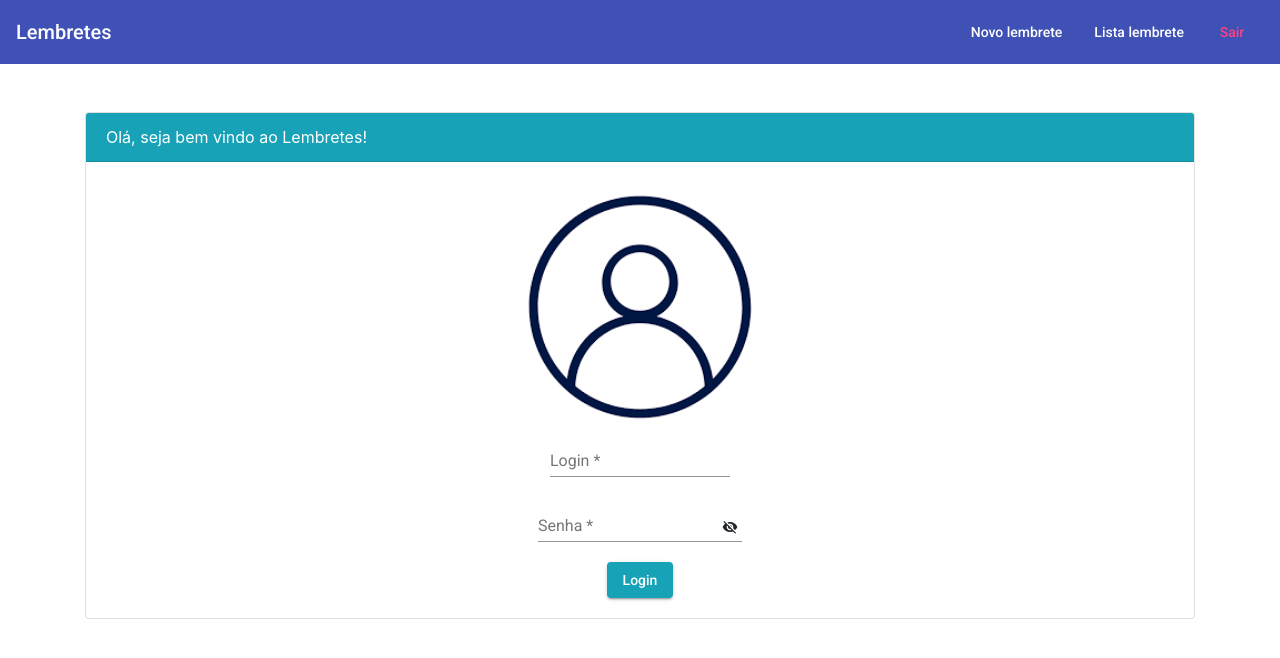
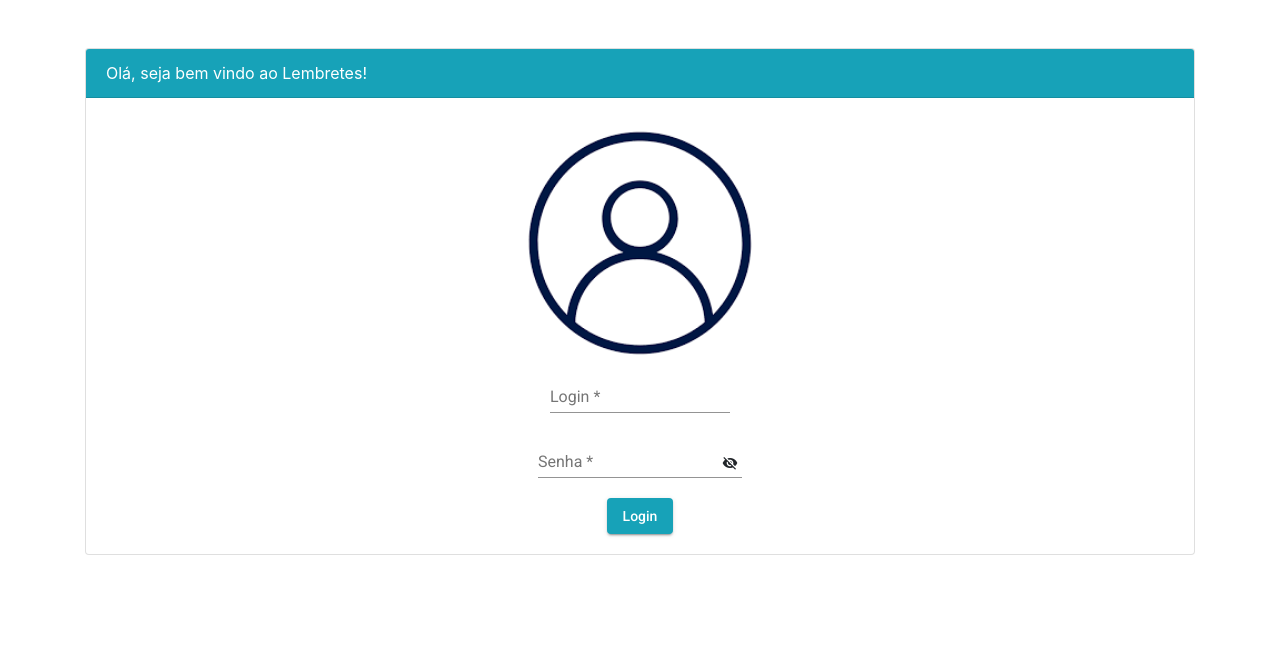
Before and after one commit to lucascstro/PROJETO_LEMBRETRES, an Angular app: page / in a window 1280 px wide. Shown: the top 658 px of the page. Built offline with nearby package versions, Linux system fonts and the light colour scheme.

Commit message:
Projeto Finalizado

```diff
--- a/src/app/app.component.html
+++ b/src/app/app.component.html
@@ -1,4 +1,3 @@
-<app-cabecalho></app-cabecalho>
 <main>
     <router-outlet></router-outlet>
 </main>
--- a/src/app/app.component.ts
+++ b/src/app/app.component.ts
@@ -7,6 +7,6 @@ import { Component } from '@angular/core';
 })
 export class AppComponent {
   title = 'projetoteste';
-
+  public logado : boolean = false;
 
 }
--- a/src/app/cabecalho/cabecalho.component.html
+++ b/src/app/cabecalho/cabecalho.component.html
@@ -2,7 +2,7 @@
     <span><a>Lembretes</a></span>
     <span class="separador"></span>
     <ul>
-      <li ng-show="li">
+        <li>
             <a mat-button routerLink="/criar" routerLinkActive="mat-accent">
         Novo lembrete
       </a>
--- a/src/app/cabecalho/cabecalho.component.ts
+++ b/src/app/cabecalho/cabecalho.component.ts
@@ -9,7 +9,9 @@ export class CabecalhoComponent implements OnInit {
 
   constructor() { }
 
+
   ngOnInit(): void {
+
   }
 
 
--- a/src/app/lembretes/formulario/formulario.component.html
+++ b/src/app/lembretes/formulario/formulario.component.html
@@ -1,3 +1,4 @@
+<app-cabecalho></app-cabecalho>
 <form (submit)="onSalvarLembrete(lembreteForm)" #lembreteForm="ngForm">
     <div class="container">
         <div class="card mt-5">
@@ -7,14 +8,14 @@
                     <div class="col-8">
                         <mat-form-field class="col-12">
                             <mat-label>Titulo</mat-label>
-                            <input type="text" matInput name="titulo" ngModel required minlength="1"#titulo="ngModel" [ngModel]="lembrete?.titulo" >
+                            <input type="text" matInput name="titulo" ngModel required minlength="1" #titulo="ngModel" [ngModel]="lembrete?.titulo">
                             <mat-error *ngIf="titulo.invalid">Digite um titutlo válido</mat-error>
                         </mat-form-field>
                     </div>
                     <div class="col-4">
                         <mat-form-field class="col-12">
                             <mat-label>Data</mat-label>
-                            <input type="date"  matInput name="date" ngModel required  minlength="1" #date="ngModel" [ngModel]="lembrete?.data">
+                            <input type="date" matInput name="date" ngModel required minlength="1" #date="ngModel" [ngModel]="lembrete?.data">
                             <mat-error *ngIf="date.invalid">Digite uma data válido</mat-error>
                         </mat-form-field>
                     </div>
@@ -29,7 +30,7 @@
                     </div>
                 </div>
                 <div class="row justify-content-center ">
-                    <button  mat-raised-button color="accent">Salvar</button>
+                    <button mat-raised-button color="accent">Salvar</button>
                 </div>
             </div>
         </div>
--- a/src/app/lembretes/formulario/formulario.component.ts
+++ b/src/app/lembretes/formulario/formulario.component.ts
@@ -45,7 +45,6 @@ export class FormularioComponent implements OnInit  {
       form.value.date,
       form.value.descricao,
       data.toISOString().toString()
-
     );
     this.alertService.sucesse("O lembrete foi inserido","Sucesso");
     }
--- a/src/app/lembretes/login/login.component.ts
+++ b/src/app/lembretes/login/login.component.ts
@@ -1,8 +1,10 @@
 import { Component, OnInit } from '@angular/core';
 import { Router, RouterEvent } from '@angular/router';
 import { AlertService } from 'src/app/alert.service';
-import{RequestLogin} from './login.model'
+import {RequestLogin} from './login.model'
 import { LoginService } from './login.service';
+import { AppComponent } from 'src/app/app.component';
+
 
 @Component({
   selector: 'app-login',
@@ -11,14 +13,17 @@ import { LoginService } from './login.service';
 })
 export class LoginComponent implements OnInit {
 
+  public appcomponent:AppComponent;
+
   public requestLogin : RequestLogin;
-  constructor( private loginService: LoginService,
+
+  constructor(
+     private loginService: LoginService,
      private router :Router,
      private alertService:AlertService)
      {
 
       }
-
 
   ngOnInit(): void {
     this.requestLogin = new RequestLogin();
@@ -29,7 +34,9 @@ export class LoginComponent implements OnInit {
   public doLogin() :void{
    this.loginService.doLogin(this.requestLogin).subscribe((data) =>{
     if(data){
-      this.router.navigate(['criar'])}
+      this.router.navigate(['criar'])
+
+    }
    },
    (HttpError) =>{
     this.alertService.error(HttpError.error.error
--- a/src/app/lembretes/login/login.service.ts
+++ b/src/app/lembretes/login/login.service.ts
@@ -14,7 +14,4 @@ export class LoginService{
     requestLogin
     );
   }
-
-
-
 }
--- a/src/app/lembretes/mostra-lembretes/mostra-lembretes.component.html
+++ b/src/app/lembretes/mostra-lembretes/mostra-lembretes.component.html
@@ -1,3 +1,4 @@
+<app-cabecalho></app-cabecalho>
 <div class="container">
     <div class="card mt-5">
         <div class="card-header bg-info text-white">Suas tarefas</div>
```
